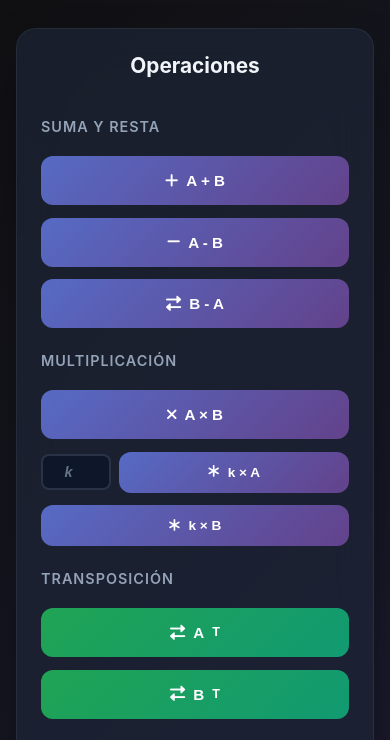
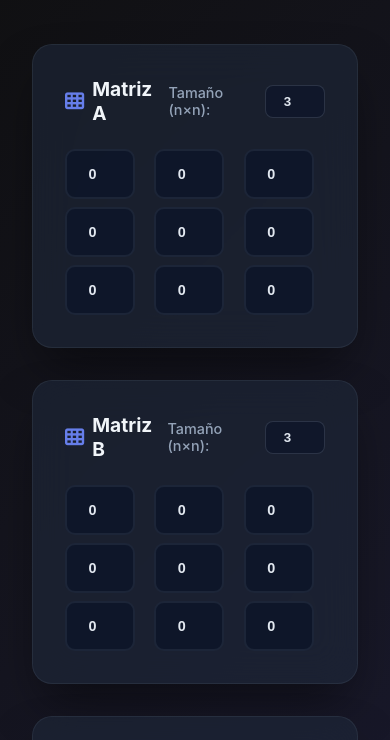
Before and after one commit to EliabParra/Calculadora-de-Matrices, a plain HTML site: page index.html in a window 390 px wide. Shown: the part 164-904 px from the top of the page. Drawn offline with Linux system fonts and the light colour scheme.

Commit message:
refactor: simplify DOM element selection and improve layout responsiveness

```diff
--- a/index.html
+++ b/index.html
@@ -8,14 +8,6 @@
     <link rel="stylesheet" href="styles.css">
 </head>
 <body>
-    <div class="floating-particles">
-        <div class="particle" style="top: 10%; left: 10%; width: 4px; height: 4px; animation-delay: 0s;"></div>
-        <div class="particle" style="top: 20%; left: 80%; width: 6px; height: 6px; animation-delay: 1s;"></div>
-        <div class="particle" style="top: 50%; left: 5%; width: 3px; height: 3px; animation-delay: 2s;"></div>
-        <div class="particle" style="top: 80%; left: 70%; width: 5px; height: 5px; animation-delay: 3s;"></div>
-        <div class="particle" style="top: 30%; left: 60%; width: 4px; height: 4px; animation-delay: 4s;"></div>
-    </div>
-
     <div class="calculator-container">
         <header class="header">
             <h1>Calculadora de Matrices</h1>
@@ -37,13 +29,28 @@
                         </div>
                     </div>
                 </div>
-                <div id="matrix-a-grid" class="matrix-grid">
-                    <!-- Las celdas se generarán dinámicamente -->
+                <div id="matrix-a-grid" class="matrix-grid"></div>
+            </section>
+
+            <!-- Matriz B -->
+            <section class="matrix-section" id="matrix-b-section">
+                <div class="matrix-header">
+                    <h2 class="matrix-title">
+                        <i class="fas fa-th"></i>
+                        Matriz B
+                    </h2>
+                    <div class="size-controls">
+                        <div class="size-group">
+                            <label class="size-label" for="size-b">Tamaño (n×n):</label>
+                            <input type="number" id="size-b" name="size-b" class="size-input" value="3" min="2" max="10">
+                        </div>
+                    </div>
                 </div>
+                <div id="matrix-b-grid" class="matrix-grid"></div>
             </section>
 
             <!-- Panel de Operaciones -->
-            <aside class="operations-panel">
+            <section class="operations-panel">
                 <h2 class="operations-title">Operaciones</h2>
 
                 <div class="operation-group">
@@ -99,11 +106,11 @@
                     <div class="operation-group-title">Determinante</div>
                     <button class="operation-btn secondary" id="determinant-a-btn" data-operation="determinant-a">
                         <i class="fas fa-calculator"></i>
-                        det(A)
+                        det (A)
                     </button>
                     <button class="operation-btn secondary" id="determinant-b-btn" data-operation="determinant-b">
                         <i class="fas fa-calculator"></i>
-                        det(B)
+                        det (B)
                     </button>
                 </div>
 
@@ -119,7 +126,7 @@
                     </button>
                     <button class="operation-btn secondary" id="verify-inverse-a-btn" data-operation="verify-inverse-a">
                         <i class="fas fa-check-circle"></i>
-                        Verificar A×A⁻¹
+                        Verificar A × A⁻¹
                     </button>
                 </div>
 
@@ -144,25 +151,6 @@
                         <i class="fas fa-eraser"></i>
                         Limpiar Todo
                     </button>
-                </div>
-            </aside>
-
-            <!-- Matriz B -->
-            <section class="matrix-section" id="matrix-b-section">
-                <div class="matrix-header">
-                    <h2 class="matrix-title">
-                        <i class="fas fa-th"></i>
-                        Matriz B
-                    </h2>
-                    <div class="size-controls">
-                        <div class="size-group">
-                            <label class="size-label" for="size-b">Tamaño (n×n):</label>
-                            <input type="number" id="size-b" name="size-b" class="size-input" value="3" min="2" max="10">
-                        </div>
-                    </div>
-                </div>
-                <div id="matrix-b-grid" class="matrix-grid">
-                    <!-- Las celdas se generarán dinámicamente -->
                 </div>
             </section>
         </main>
--- a/main.js
+++ b/main.js
@@ -1,13 +1,16 @@
-const matrixAGrid = document.getElementById('matrix-a-grid')
-const matrixBGrid = document.getElementById('matrix-b-grid')
-const resultDisplay = document.getElementById('result-display')
+const $ = $ => {return document.querySelector($)}
+const $$ = $$ => {return document.querySelectorAll($$)}
 
-const sizeAInput = document.getElementById('size-a')
-const sizeBInput = document.getElementById('size-b')
+const matrixAGrid = $('#matrix-a-grid')
+const matrixBGrid = $('#matrix-b-grid')
+const resultDisplay = $('#result-display')
+
+const sizeAInput = $('#size-a')
+const sizeBInput = $('#size-b')
 
 // Botones de operación
-const operationButtons = document.querySelectorAll('.operation-btn')
-const clearResultBtn = document.getElementById('clear-result-btn')
+const operationButtons = $$('.operation-btn')
+const clearResultBtn = $('#clear-result-btn')
 
 // Función para crear la estructura de las matrices (siempre cuadradas)
 function createMatrixGrid(gridElement, size, prefix) {
@@ -90,17 +93,6 @@ function showSuccess(message) {
     `
 }
 
-// Función helper para mostrar información adicional
-function showInfo(message) {
-    const currentContent = resultDisplay.innerHTML
-    resultDisplay.innerHTML = currentContent + `
-        <div class="operation-info">
-            <i class="fas fa-info-circle"></i>
-            ${message}
-        </div>
-    `
-}
-
 // Función helper para mostrar matriz en formato bonito
 function formatMatrix(matrix) {
     if (!Array.isArray(matrix) || matrix.length === 0) return ''
@@ -170,6 +162,9 @@ function setupOperationButtons() {
             const sizeA = parseInt(sizeAInput.value)
             const sizeB = parseInt(sizeBInput.value)
 
+            const matrixA = getMatrixValues('matrix-a', sizeA)
+            const matrixB = getMatrixValues('matrix-b', sizeB)
+
             switch(operation) {
                 case 'add':
                     // Implementar suma de matrices A + B
--- a/styles.css
+++ b/styles.css
@@ -13,7 +13,7 @@ body {
 }
 
 .calculator-container {
-    max-width: 1400px;
+    max-width: 1200px;
     margin: 0 auto;
     padding: 2rem;
     min-height: 100vh;
@@ -46,7 +46,8 @@ body {
 
 .main-content {
     display: grid;
-    grid-template-columns: 1fr auto 1fr;
+    grid-template-columns: repeat(2, 1fr);
+    grid-template-rows: repeat(2, auto);
     gap: 2rem;
     align-items: start;
     flex: 1;
@@ -174,10 +175,10 @@ body {
     border-radius: 20px;
     padding: 2rem;
     box-shadow: 0 25px 50px -12px rgba(0, 0, 0, 0.5);
-    min-width: 280px;
     display: flex;
     flex-direction: column;
     gap: 1.5rem;
+    grid-column: span 2 / span 2;
 }
 
 .operations-title {
@@ -221,24 +222,9 @@ body {
     gap: 0.5rem;
 }
 
-.operation-btn::before {
-    content: '';
-    position: absolute;
-    top: 0;
-    left: -100%;
-    width: 100%;
-    height: 100%;
-    background: linear-gradient(90deg, transparent, rgba(255, 255, 255, 0.2), transparent);
-    transition: left 0.5s ease;
-}
-
 .operation-btn:hover {
     transform: translateY(-2px);
     box-shadow: 0 15px 35px rgba(102, 126, 234, 0.4);
-}
-
-.operation-btn:hover::before {
-    left: 100%;
 }
 
 .operation-btn:active {
@@ -419,64 +405,27 @@ body {
     text-align: center;
 }
 
-.floating-particles {
-    position: fixed;
-    top: 0;
-    left: 0;
-    width: 100%;
-    height: 100%;
-    pointer-events: none;
-    z-index: -1;
-}
-
-.particle {
-    position: absolute;
-    background: radial-gradient(circle, rgba(102, 126, 234, 0.8) 0%, transparent 70%);
-    border-radius: 50%;
-    animation: float 6s ease-in-out infinite;
-}
-
-@keyframes float {
-    0%, 100% {
-        transform: translateY(0px) rotate(0deg);
-        opacity: 0.3;
-    }
-    50% {
-        transform: translateY(-20px) rotate(180deg);
-        opacity: 0.6;
-    }
-}
-
-@media (max-width: 1200px) {
-    .main-content {
-        grid-template-columns: 1fr;
-        gap: 2rem;
-    }
-
-    .operations-panel {
-        order: -1;
-        min-width: auto;
-    }
-}
-
 @media (max-width: 768px) {
-    .calculator-container {
-        padding: 1rem;
-    }
-
     .header h1 {
         font-size: 2rem;
     }
 
-    .matrix-section,
-    .operations-panel,
-    .result-section {
-        padding: 1.5rem;
+    .main-content {
+        display: flex;
+        flex-direction: column;
+        align-items: center;
+        justify-content: center;
+    }
+
+    .matrix-header {
+        gap: .3rem;
+    }
+
+    .matrix-title {
+        font-size: 1.2rem;
     }
 
     .matrix-cell {
-        width: 60px;
-        height: 45px;
         font-size: 0.9rem;
     }
 
@@ -484,4 +433,8 @@ body {
         flex-wrap: wrap;
         gap: 0.5rem;
     }
+
+    .operations-panel {
+        min-width: 100%;
+    }
 }
```
